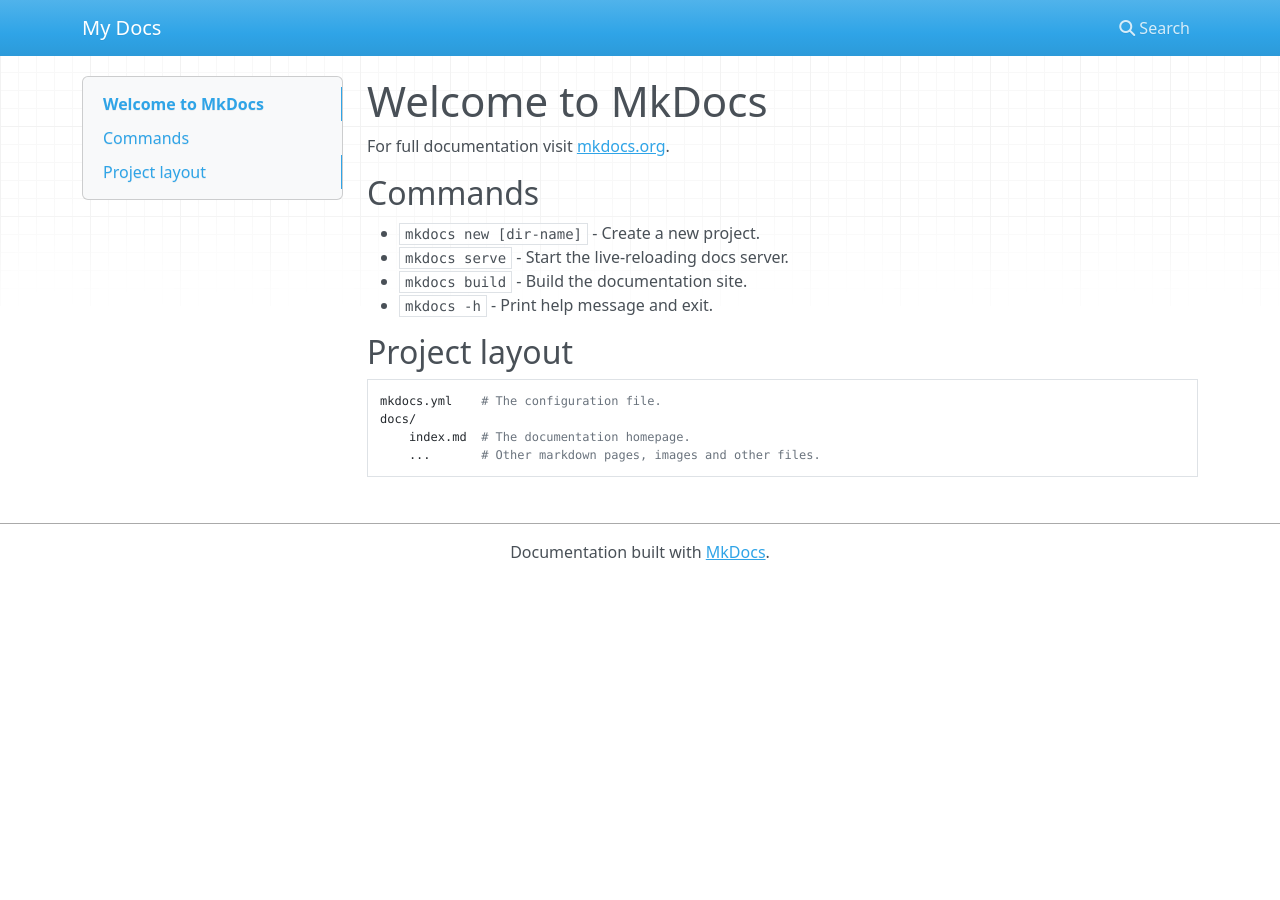
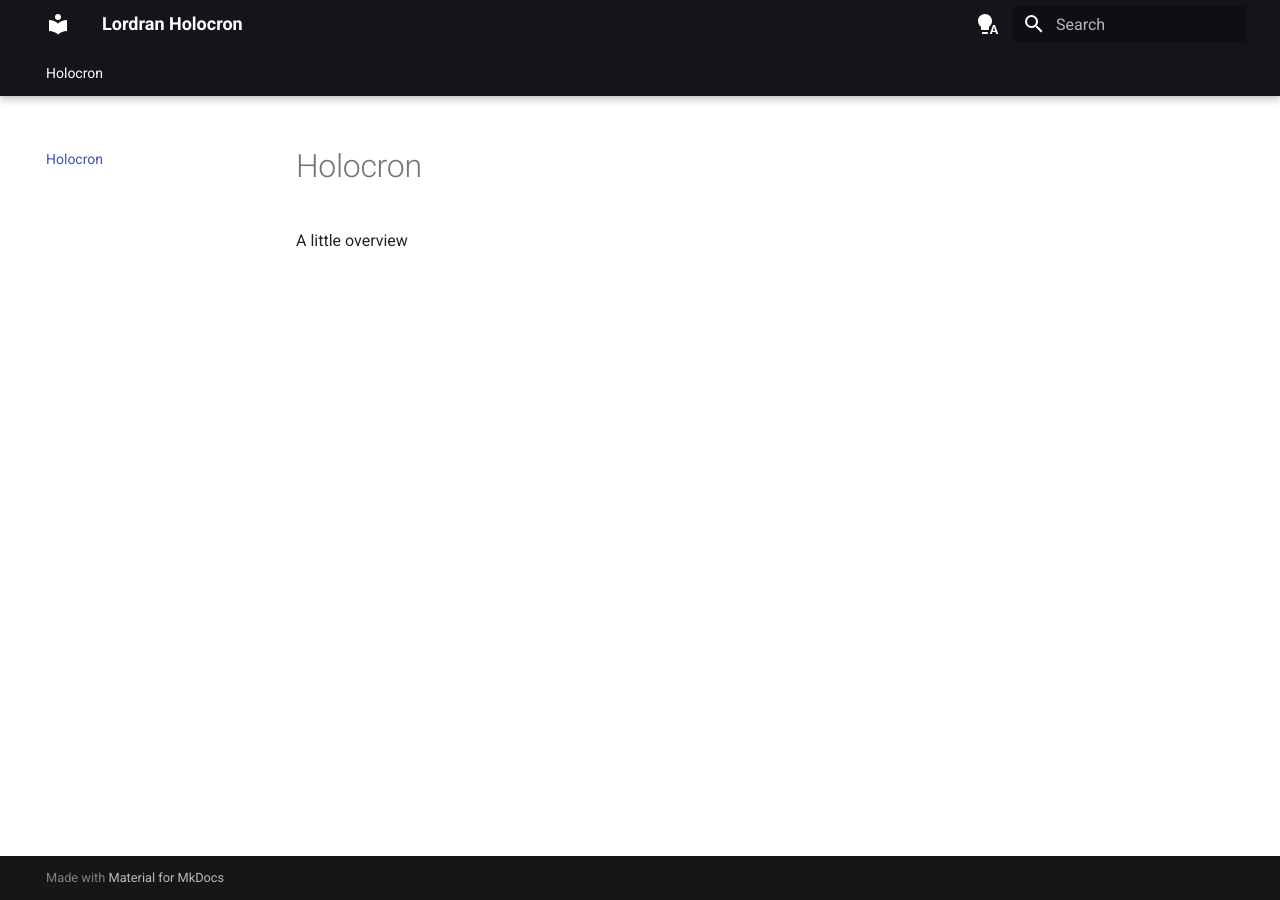
Before and after one commit to DanteDeLordran/holocron, an MkDocs documentation site: the page built from docs/index.md, in a window 1280 px wide. Built offline with MkDocs 1.6.1 and Material for MkDocs 9.7.7, drawn with Linux system fonts in a browser that asks for light colours; nearby versions of some CDN libraries.

Commit message:
Dockerfile

```diff
--- a/docs/index.md
+++ b/docs/index.md
@@ -1,17 +1,3 @@
-# Welcome to MkDocs
+# Holocron
 
-For full documentation visit [mkdocs.org](https://www.mkdocs.org).
-
-## Commands
-
-* `mkdocs new [dir-name]` - Create a new project.
-* `mkdocs serve` - Start the live-reloading docs server.
-* `mkdocs build` - Build the documentation site.
-* `mkdocs -h` - Print help message and exit.
-
-## Project layout
-
-    mkdocs.yml    # The configuration file.
-    docs/
-        index.md  # The documentation homepage.
-        ...       # Other markdown pages, images and other files.
+A little overview
--- a/mkdocs.yml
+++ b/mkdocs.yml
@@ -1 +1,45 @@
-site_name: My Docs
+site_name: Lordran Holocron
+
+theme:
+  name: material
+  palette:
+  - media: "(prefers-color-scheme)"
+    toggle:
+      icon: material/lightbulb-auto
+      name: Switch to light mode
+  - media: '(prefers-color-scheme: light)'
+    scheme: default
+    primary: black
+    accent: teal
+    toggle:
+      icon: material/lightbulb
+      name: Switch to dark mode
+  - media: '(prefers-color-scheme: dark)'
+    scheme: slate
+    primary: black
+    accent: teal
+    toggle:
+      icon: material/lightbulb-outline
+      name: Switch to system preference
+  features:
+  - content.code.annotate
+  - content.code.copy
+  - content.code.select
+  - content.footnote.tooltips
+  - content.tabs.link
+  - content.tooltips
+  - navigation.footer
+  - navigation.indexes
+  - navigation.instant
+  - navigation.instant.prefetch
+  - navigation.instant.preview
+  - navigation.instant.progress
+  - navigation.path
+  - navigation.tabs
+  - navigation.tabs.sticky
+  - navigation.top
+  - navigation.tracking
+  - search.highlight
+  - search.share
+  - search.suggest
+  - toc.follow
```
Also changed, not shown: 2 other files.
